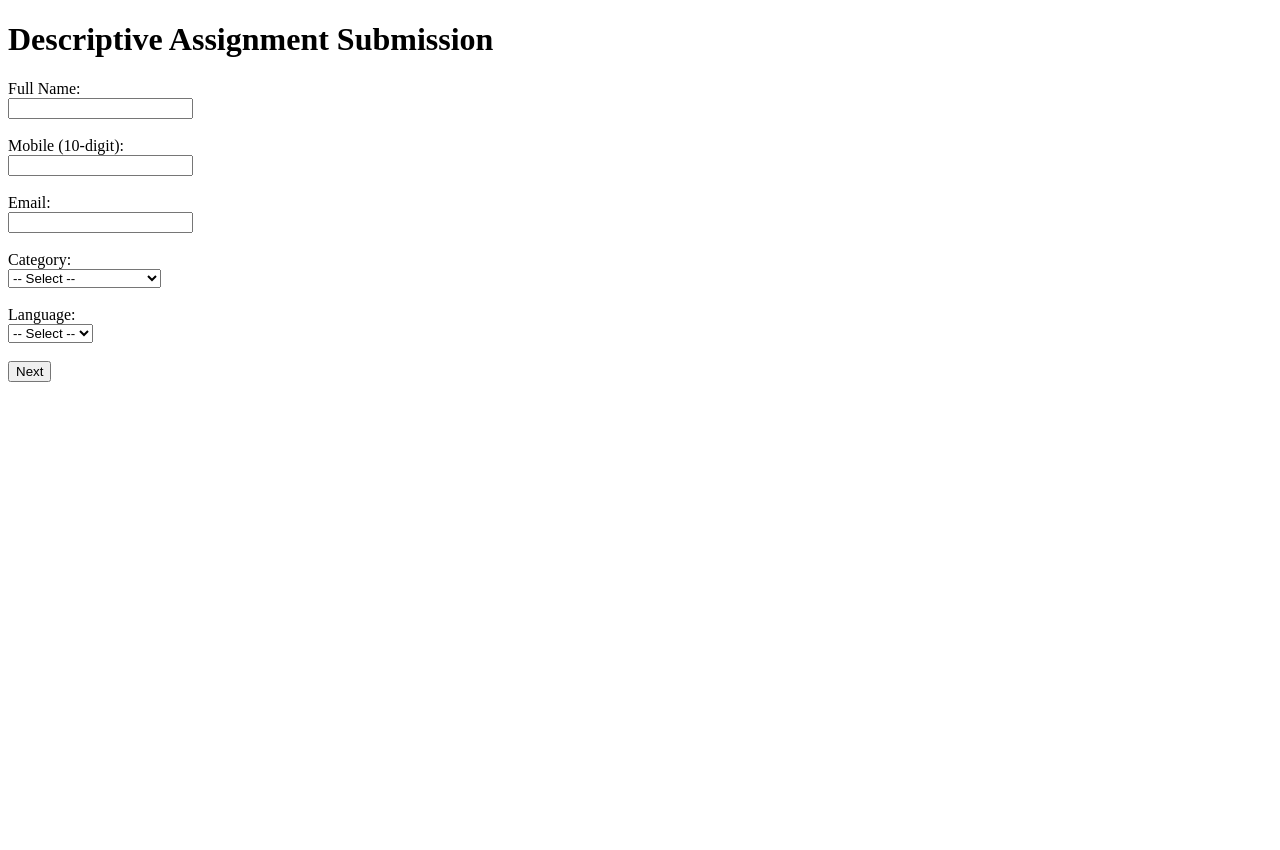
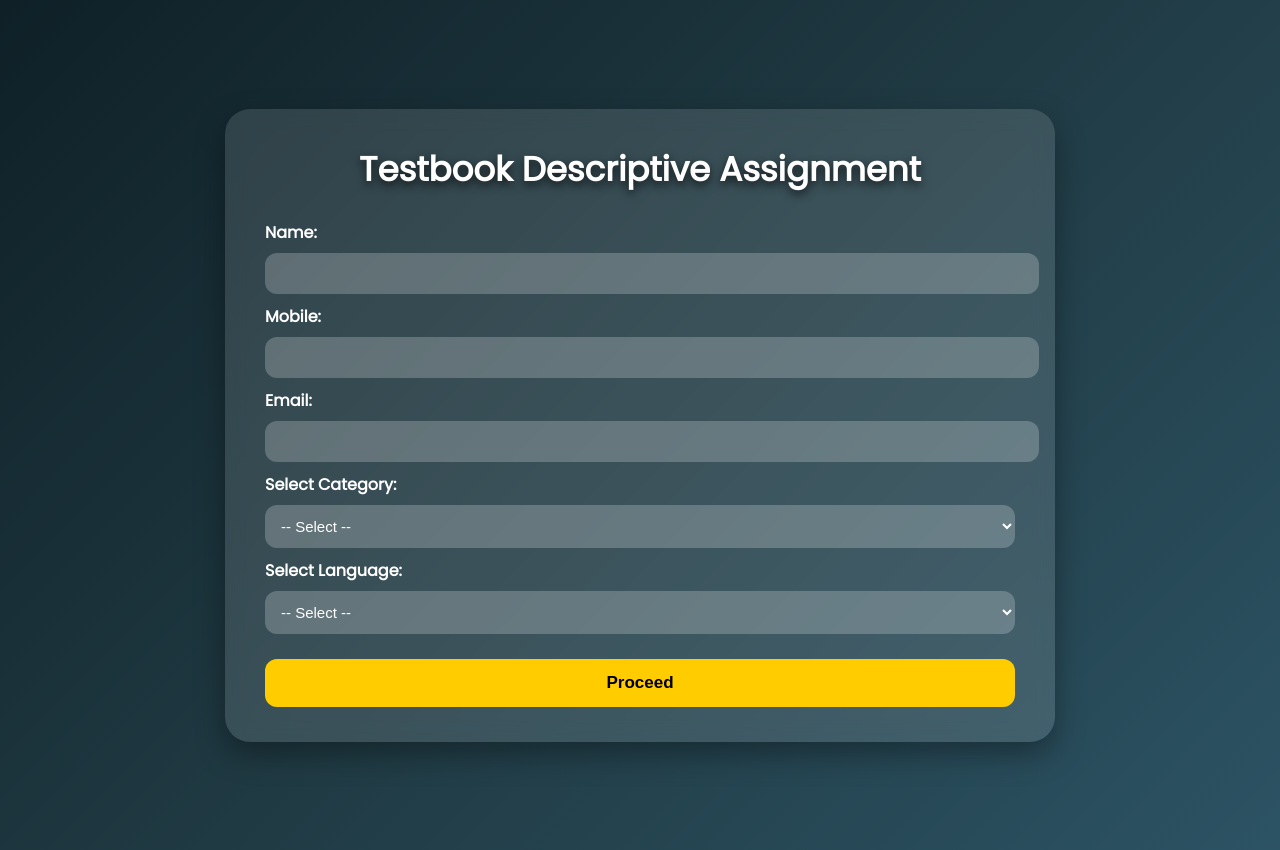
Before and after one commit to RohitGSP/descriptive-assignment-webapp, a Flask app: page / in a window 1280 px wide. Before the commit the page ends 382 px from the top, so only its background shows below. Run offline with Flask 3, Linux system fonts and the light colour scheme; the visitor is signed in with stand-in values (Sample User, id 1).

Commit message:
Update index.html

```diff
--- a/templates/index.html
+++ b/templates/index.html
@@ -2,40 +2,117 @@
 <html>
 <head>
     <meta charset="utf-8">
-    <title>Descriptive Assignment Submission</title>
+    <title>Start Assignment - Testbook</title>
+
+    <link href="https://fonts.googleapis.com/css2?family=Poppins:wght:300;400;600;800;900&display=swap" rel="stylesheet">
+
+    <style>
+        body {
+            margin: 0;
+            font-family: 'Poppins', sans-serif;
+            background: linear-gradient(135deg, #0f2027, #203a43, #2c5364);
+            min-height: 100vh;
+            display: flex;
+            justify-content: center;
+            align-items: center;
+            padding: 25px;
+        }
+
+        .container {
+            width: 100%;
+            max-width: 750px;
+            background: rgba(255,255,255,0.12);
+            padding: 35px 40px;
+            border-radius: 25px;
+            backdrop-filter: blur(10px);
+            box-shadow: 0 12px 30px rgba(0,0,0,0.35);
+        }
+
+        .title {
+            font-size: 34px;
+            font-weight: 900;
+            color: white;
+            text-align: center;
+            margin-bottom: 25px;
+            text-shadow: 0 4px 10px rgba(0,0,0,0.7);
+        }
+
+        label {
+            font-weight: 600;
+            margin-top: 10px;
+            display: block;
+            color: #fff;
+        }
+
+        input, select {
+            width: 100%;
+            padding: 12px;
+            border-radius: 12px;
+            background: rgba(255,255,255,0.22);
+            border: none;
+            font-size: 15px;
+            margin-top: 8px;
+            color: #fff;
+            outline: none;
+        }
+
+        option { color: black; }
+
+        button {
+            width: 100%;
+            padding: 14px;
+            background: #ffcc00;
+            border: none;
+            border-radius: 12px;
+            font-size: 17px;
+            margin-top: 25px;
+            font-weight: 600;
+            cursor: pointer;
+            transition: 0.3s;
+        }
+
+        button:hover {
+            background: #ffe27a;
+        }
+    </style>
 </head>
 <body>
-<h1>Descriptive Assignment Submission</h1>
 
-<form method="post">
+<div class="container">
 
-    <label>Full Name:</label><br>
-    <input type="text" name="name" required><br><br>
+    <div class="title">Testbook Descriptive Assignment</div>
 
-    <label>Mobile (10-digit):</label><br>
-    <input type="text" name="mobile" required><br><br>
+    <form action="/" method="POST">
 
-    <label>Email:</label><br>
-    <input type="email" name="email" required><br><br>
+        <label>Name:</label>
+        <input type="text" name="name" required>
 
-    <label>Category:</label><br>
+        <label>Mobile:</label>
+        <input type="text" name="mobile" required>
+
+        <label>Email:</label>
+        <input type="email" name="email" required>
+
+        <label>Select Category:</label>
         <select name="category" required>
             <option value="">-- Select --</option>
-        <option value="IB">IB ACIO</option>
+            <option value="IB">IB</option>
             <option value="KVS">KVS</option>
             <option value="CAPF">CAPF AC</option>
             <option value="CBSE">CBSE Superintendent</option>
-    </select><br><br>
+        </select>
 
-    <label>Language:</label><br>
+        <label>Select Language:</label>
         <select name="language" required>
             <option value="">-- Select --</option>
             <option value="ENG">English</option>
             <option value="HIN">Hindi</option>
-    </select><br><br>
+        </select>
 
-    <button type="submit">Next</button>
+        <button type="submit">Proceed</button>
 
     </form>
+</div>
+
 </body>
 </html>
```
Lines whose indentation alone changed are shown as unchanged.
